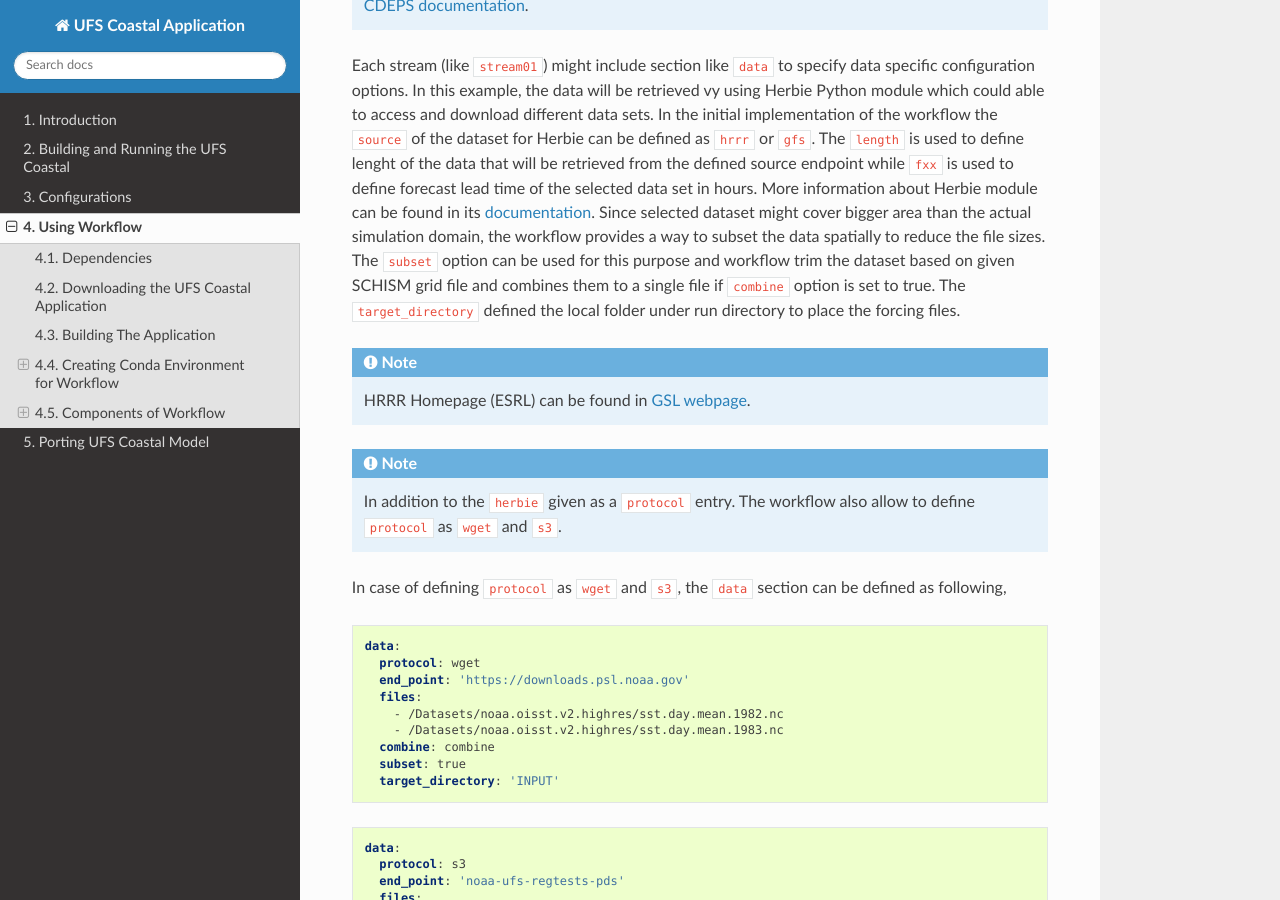
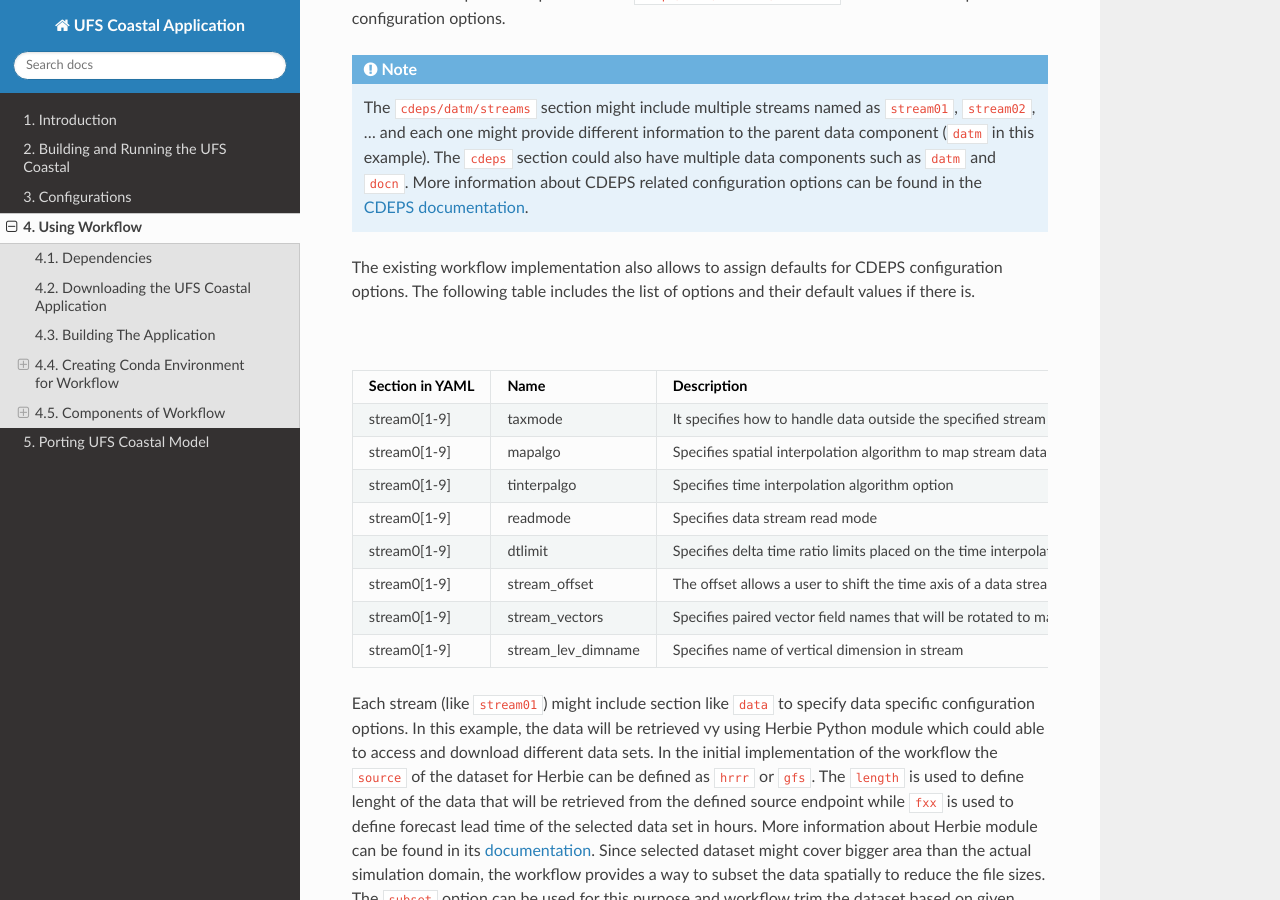
Before and after one commit to oceanmodeling/ufs-coastal-app, a Sphinx documentation site: the page built from doc/source/Workflow.rst, in a window 1280 px wide and 900 px high, scrolled down 7625 px. Built offline with Sphinx 7.4.7 and the Read the Docs theme 3.1.0, drawn with Linux system fonts in a browser that asks for light colours; comment, search, counter and statistics services are not loaded; some of the changed text lies outside the part shown.

Commit message:
set default values for cdeps stream options

```diff
--- a/doc/source/Workflow.rst
+++ b/doc/source/Workflow.rst
@@ -108,6 +108,9 @@
    cd sorc/uwtools/
    conda build recipe -c conda-forge --override-channels
    conda install -c ../../python/envs/myenv/conda-bld uwtools
+
+.. note::
+   The specific version of the uwtools can be also installed using ``conda build recipe/meta.yaml`` and ``conda install uwtools-2.5.1-py_0.tar.bz2`` commands. In this case, ``uwtools-2.5.1-py_0.tar.bz2`` the location of the compressed file would be under Python environment directory which is created using ``conda create --prefix`` command. The user also needs to install the dependencies manually using ``conda install f90nml iotaa=0.8.3 libxslt lxml`` command.
 
 Then, additional Python modules that is required by the workflow can be installed with following commands,
 
@@ -333,6 +336,58 @@
 .. note::
    The ``cdeps/datm/streams`` section might include multiple streams named as ``stream01``, ``stream02``, ... and each one might provide different information to the parent data component (``datm`` in this example). The ``cdeps`` section could also have multiple data components such as ``datm`` and ``docn``. More information about CDEPS related configuration options can be found in the `CDEPS documentation <https://escomp.github.io/CDEPS/versions/master/html/index.html>`_.
 
+The existing workflow implementation also allows to assign defaults for CDEPS configuration options. The following table includes the list of options and their default values if there is.
+
+.. list-table:: CDEPS related configuration options
+   :widths: 10 25 50 50 50
+   :header-rows: 1
+
+   * - Section in YAML
+     - Name
+     - Description
+     - Default value
+     - Valid values
+   * - stream0[1-9]
+     - taxmode
+     - It specifies how to handle data outside the specified stream time axis
+     - limit
+     - extend, cycle, limit
+   * - stream0[1-9]
+     - mapalgo
+     - Specifies spatial interpolation algorithm to map stream data on stream mesh to stream data on model mesh
+     - redist
+     - redist, nn, bilinear, consd, consf
+   * - stream0[1-9]
+     - tinterpalgo
+     - Specifies time interpolation algorithm option
+     - linear
+     - lower, upper, nearest, linear, coszen
+   * - stream0[1-9]
+     - readmode
+     - Specifies data stream read mode
+     - single
+     - single, full_file
+   * - stream0[1-9]
+     - dtlimit
+     - Specifies delta time ratio limits placed on the time interpolation associated with the array of streams
+     - 1.5
+     - The limit might need to be set to a value greater than 1.0 due to the round-off arithmetic
+   * - stream0[1-9]
+     - stream_offset
+     - The offset allows a user to shift the time axis of a data stream by a fixed and constant number of seconds.
+     - 0
+     - Any valid number. Note that a positive offset advances the input data time axis forward by that number of seconds
+   * - stream0[1-9]
+     - stream_vectors
+     - Specifies paired vector field names that will be rotated to make them relative to earth coordinates using source mesh coordinates
+     - null
+     - Value pair like "Sa_u:Sa_v"
+   * - stream0[1-9]
+     - stream_lev_dimname
+     - Specifies name of vertical dimension in stream
+     - null
+     - Only required for 3d fields
+
 Each stream (like ``stream01``) might include section like ``data`` to specify data specific configuration options. In this example, the data will be retrieved vy using Herbie Python module which could able to access and download different data sets. In the initial implementation of the workflow the ``source`` of the dataset for Herbie can be defined as ``hrrr`` or ``gfs``. The ``length`` is used to define lenght of the data that will be retrieved from the defined source endpoint while ``fxx`` is used to define forecast lead time of the selected data set in hours. More information about Herbie module can be found in its `documentation <https://herbie.readthedocs.io/en/stable/index.html>`_. Since selected dataset might cover bigger area than the actual simulation domain, the workflow provides a way to subset the data spatially to reduce the file sizes. The ``subset`` option can be used for this purpose and workflow trim the dataset based on given SCHISM grid file and combines them to a single file if ``combine`` option is set to true. The ``target_directory`` defined the local folder under run directory to place the forcing files.
 
 .. note::
```
Also changed, not shown: 4 other files.
